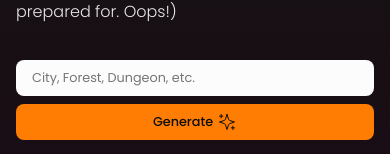
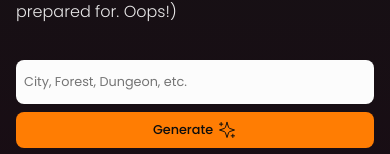
Before and after one commit to TomasVilalta/instant-dungeons, a React (Vite) app: page / in a window 390 px wide. Shown: the part 312-466 px from the top of the page. Built offline with nearby package versions, Linux system fonts and the light colour scheme; no server answers.

Commit message:
Update padding in PromptInput module CSS

```diff
--- a/src/components/PromptInput/PromptInput.module.css
+++ b/src/components/PromptInput/PromptInput.module.css
@@ -73,7 +73,7 @@
 
   .promptInput {
     border-radius: 8px;
-    padding: 8px 16px;
+    padding: 12px 8px;
   }
 
   .submitButton {
```
